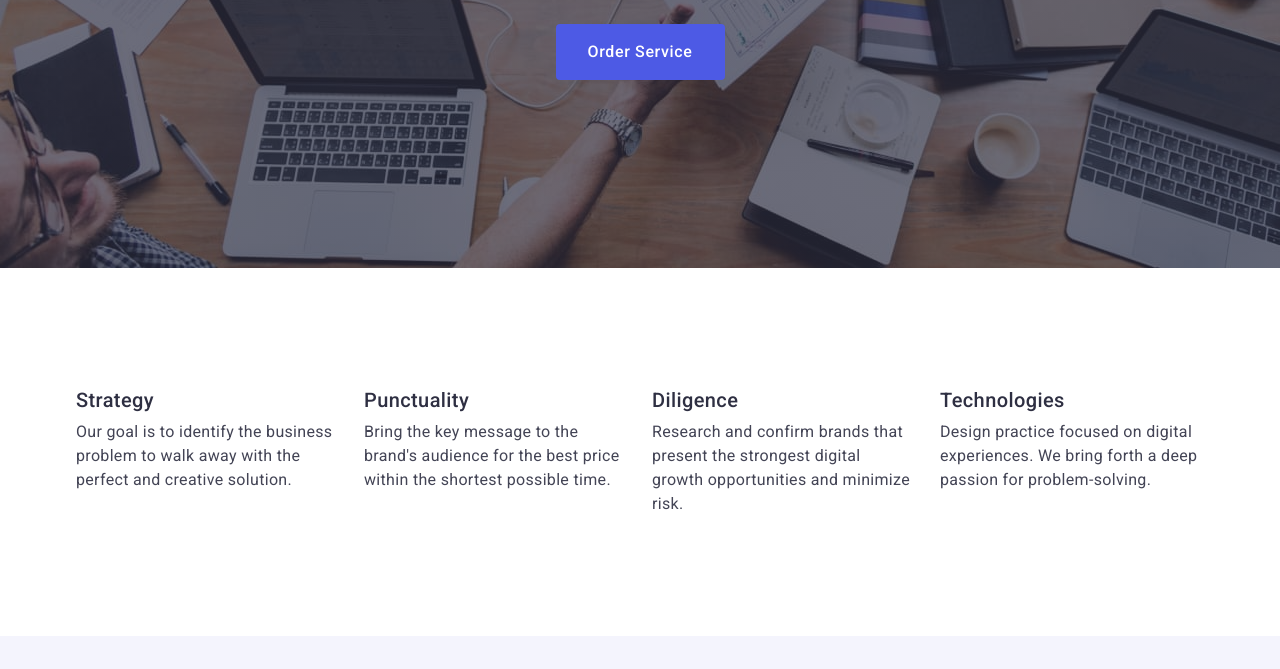
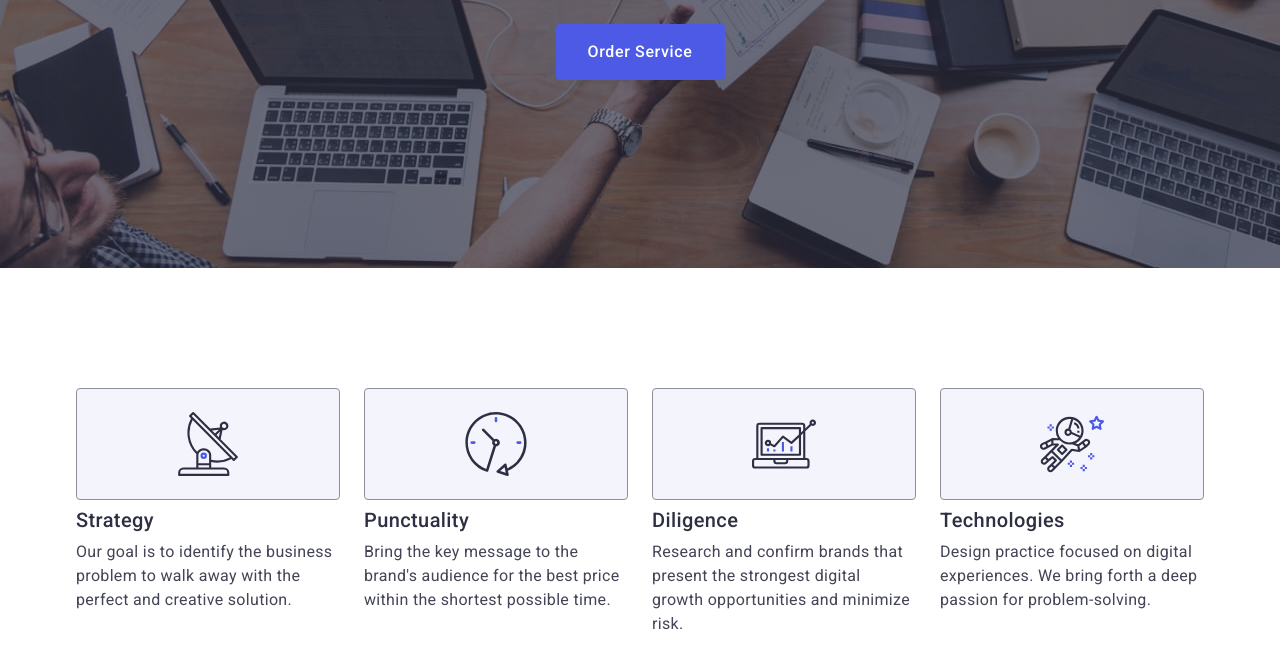
Before and after one commit to Oleg1front/goit-markup-hw-04, a plain HTML site: page index.html in a window 1280 px wide. Shown: the part 405-1074 px from the top of the page. Drawn offline with nearby package versions, Linux system fonts and the light colour scheme.

Commit message:
fixed icons

```diff
--- a/css/styles.css
+++ b/css/styles.css
@@ -200,7 +200,13 @@ header {
   clip: rect(0 0 0 0);
   overflow: hidden;
 }
-
+.features-background {
+  width: 264px;
+  height: 112px;
+  background-color: #f4f4fd;
+  border: 1px solid #8e8f99;
+  border-radius: 4px;
+}
 .features-link {
   flex-basis: calc((100% - 72px) / 4);
   list-style-type: none;
@@ -213,6 +219,7 @@ header {
   line-height: 24px;
   letter-spacing: 0.4px;
   margin-bottom: 8px;
+  margin-top: 8px;
 }
 .feature-text {
   color: var(--SLATE, #434455);
@@ -221,6 +228,16 @@ header {
   font-weight: 400;
   line-height: 24px;
   letter-spacing: 0.32px;
+}
+.features-background {
+  display: flex;
+  justify-content: center;
+  align-items: center;
+}
+.features-background-icon {
+  width: 64px;
+  height: 64px;
+  margin: 0 auto;
 }
 
 /* Our team */
--- a/index.html
+++ b/index.html
@@ -73,6 +73,17 @@
           <h2 class="visually-hidden">Discription</h2>
           <ul class="features">
             <li class="features-link">
+              <div class="features-background">
+                <svg
+                  class="features-background-icon"
+                  width="64"
+                  height="64"
+                  viewBox="0 0 64 64"
+                  fill="none"
+                >
+                  <use href="./images/icons.svg#icon-antenna-1"></use>
+                </svg>
+              </div>
               <h3 class="feature-type">Strategy</h3>
               <p class="feature-text">
                 Our goal is to identify the business problem to walk away with
@@ -80,6 +91,17 @@
               </p>
             </li>
             <li class="features-link">
+              <div class="features-background">
+                <svg
+                  class="features-background-icon"
+                  width="64"
+                  height="64"
+                  viewBox="0 0 64 64"
+                  fill="none"
+                >
+                  <use href="./images/icons.svg#icon-clock-1"></use>
+                </svg>
+              </div>
               <h3 class="feature-type">Punctuality</h3>
               <p class="feature-text">
                 Bring the key message to the brand's audience for the best price
@@ -87,6 +109,17 @@
               </p>
             </li>
             <li class="features-link">
+              <div class="features-background">
+                <svg
+                  class="features-background-icon"
+                  width="64"
+                  height="64"
+                  viewBox="0 0 64 64"
+                  fill="none"
+                >
+                  <use href="./images/icons.svg#icon-diagram-1"></use>
+                </svg>
+              </div>
               <h3 class="feature-type">Diligence</h3>
               <p class="feature-text">
                 Research and confirm brands that present the strongest digital
@@ -94,6 +127,17 @@
               </p>
             </li>
             <li class="features-link">
+              <div class="features-background">
+                <svg
+                  class="features-background-icon"
+                  width="64"
+                  height="64"
+                  viewBox="0 0 64 64"
+                  fill="none"
+                >
+                  <use href="./images/icons.svg#icon-astronaut-1"></use>
+                </svg>
+              </div>
               <h3 class="feature-type">Technologies</h3>
               <p class="feature-text">
                 Design practice focused on digital experiences. We bring forth a
```
Also changed, not shown: images/icons.svg (added).
